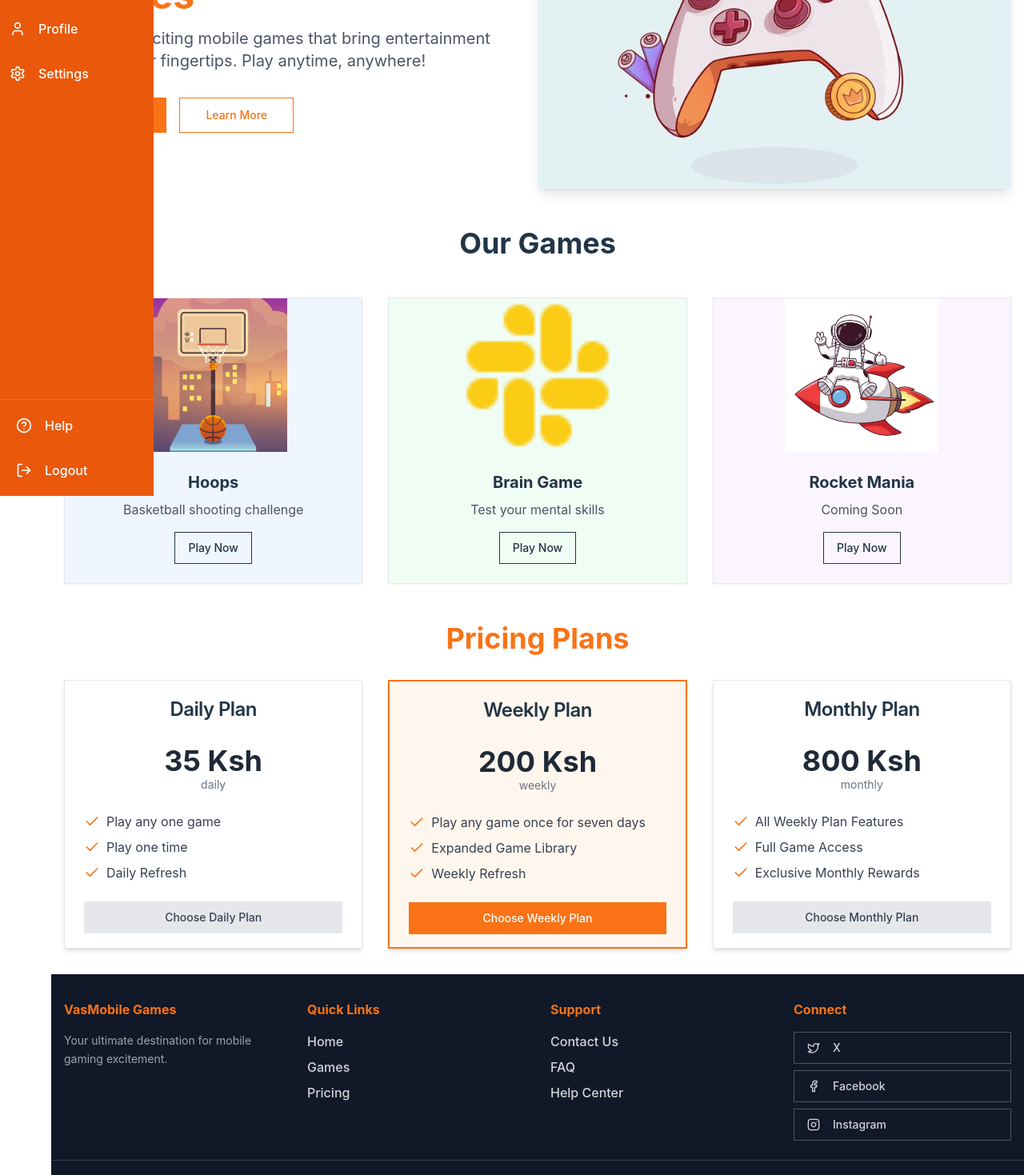
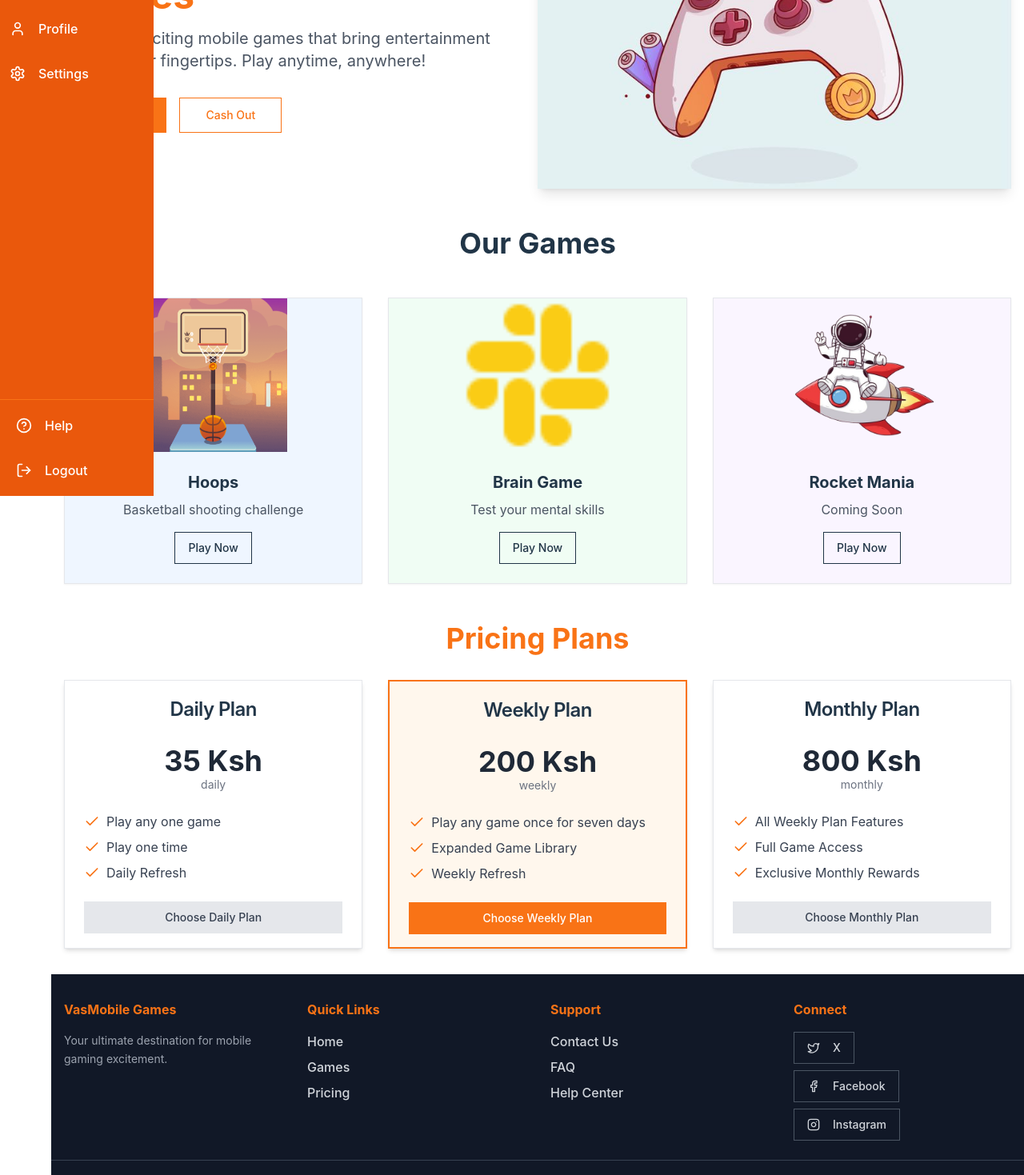
Before and after one commit to NjokiGithukuE/vasmobi-games, a React (Vite) app: page / in a window 1280 px wide. Shown: the part 180-1649 px from the top of the page at 80% size. Built offline with nearby package versions, Linux system fonts and the light colour scheme.

Commit message:
resolved changes

```diff
--- a/src/components/Footer.tsx
+++ b/src/components/Footer.tsx
@@ -1,8 +1,9 @@
+import { Facebook, Instagram, Twitter } from "lucide-react";
 import { Button } from "./ui/button";
-import { Twitter, Facebook, Instagram } from "lucide-react";
 
 export const Footer: React.FC = () => {
   return (
+    <>
     <footer className="bg-gray-900 text-white py-4 md:py-8 mt-auto w-full">
       <div className="max-w-screen-xl mx-auto px-4 grid grid-cols-1 md:grid-cols-4 gap-6 md:gap-8 overflow-hidden">
         <div>
@@ -11,6 +12,7 @@ export const Footer: React.FC = () => {
             Your ultimate destination for mobile gaming excitement.
           </p>
         </div>
+        <div className="grid grid-cols-2 gap-6 md:contents">
           <div>
             <h4 className="font-bold text-orange-500 mb-4">Quick Links</h4>
             <ul className="space-y-2">
@@ -69,9 +71,11 @@ export const Footer: React.FC = () => {
               </li>
             </ul>
           </div>
+        </div>
         <div>
           <h4 className="font-bold text-orange-500 mb-4">Connect</h4>
           <div className="flex flex-col space-y-2">
+            <a href="x.com">
               <Button
                 variant="outline"
                 className="
@@ -87,6 +91,8 @@ export const Footer: React.FC = () => {
                 <Twitter className="w-5 h-5" />
                 <span>X</span>
               </Button>
+            </a>
+            <a href="https://www.facebook.com/people/Vasmobile-Africa/61560080754553/">
               <Button
                 variant="outline"
                 className="
@@ -102,6 +108,8 @@ export const Footer: React.FC = () => {
                 <Facebook className="w-5 h-5" />
                 <span>Facebook</span>
               </Button>
+            </a>
+            <a href="https://www.instagram.com/vasmobile_africa/">
               <Button
                 variant="outline"
                 className="
@@ -117,6 +125,7 @@ export const Footer: React.FC = () => {
                 <Instagram className="w-5 h-5" />
                 <span>Instagram</span>
               </Button>
+            </a>
           </div>
         </div>
       </div>
@@ -124,6 +133,6 @@ export const Footer: React.FC = () => {
         © 2024 VasMobi Games. All rights reserved.
       </div>
     </footer>
-
+    </>
   );
 };
--- a/src/components/Games.tsx
+++ b/src/components/Games.tsx
@@ -19,7 +19,7 @@ export const GamesSection: React.FC = () => {
     {
       name: "Rocket Mania",
       description: "Coming Soon",
-      image: "/rocket2.jpg",
+      image: "/rocket2-removebg-preview.png",
       bgColor: "bg-purple-50",
     },
   ];
--- a/src/components/Hero.tsx
+++ b/src/components/Hero.tsx
@@ -23,7 +23,7 @@ export const HeroSection: React.FC = () => {
             size="lg"
             className="text-orange-500 border-orange-500 hover:bg-orange-100"
           >
-            Learn More
+            Cash Out
           </Button>
         </div>
       </div>
--- a/src/components/Navbar.tsx
+++ b/src/components/Navbar.tsx
@@ -130,7 +130,7 @@ export const VerticalNavbar: React.FC<VerticalNavbarProps> = ({
               <a
                 key={index}
                 href={item.href}
-                className="flex items-center p-3 hover:bg-orange-700 rounded hover:text-white text-white"
+                className="flex items-center p-3 hover:bg-orange-700 rounded text-white"
               >
                 <item.icon className="h-5 w-5 text-white" />
                 <span className="ml-4">{item.label}</span>
--- a/tailwind.config.js
+++ b/tailwind.config.js
@@ -1,6 +1,6 @@
 /** @type {import('tailwindcss').Config} */
 export default {
-    darkMode: ["class"],
+    darkMode: ["false"],
     content: [
     "./index.html",
     "./src/**/*.{js,ts,jsx,tsx}",
```
Also changed, not shown: public/rocket2-removebg-preview.png (added). Lines whose indentation alone changed are shown as unchanged.
